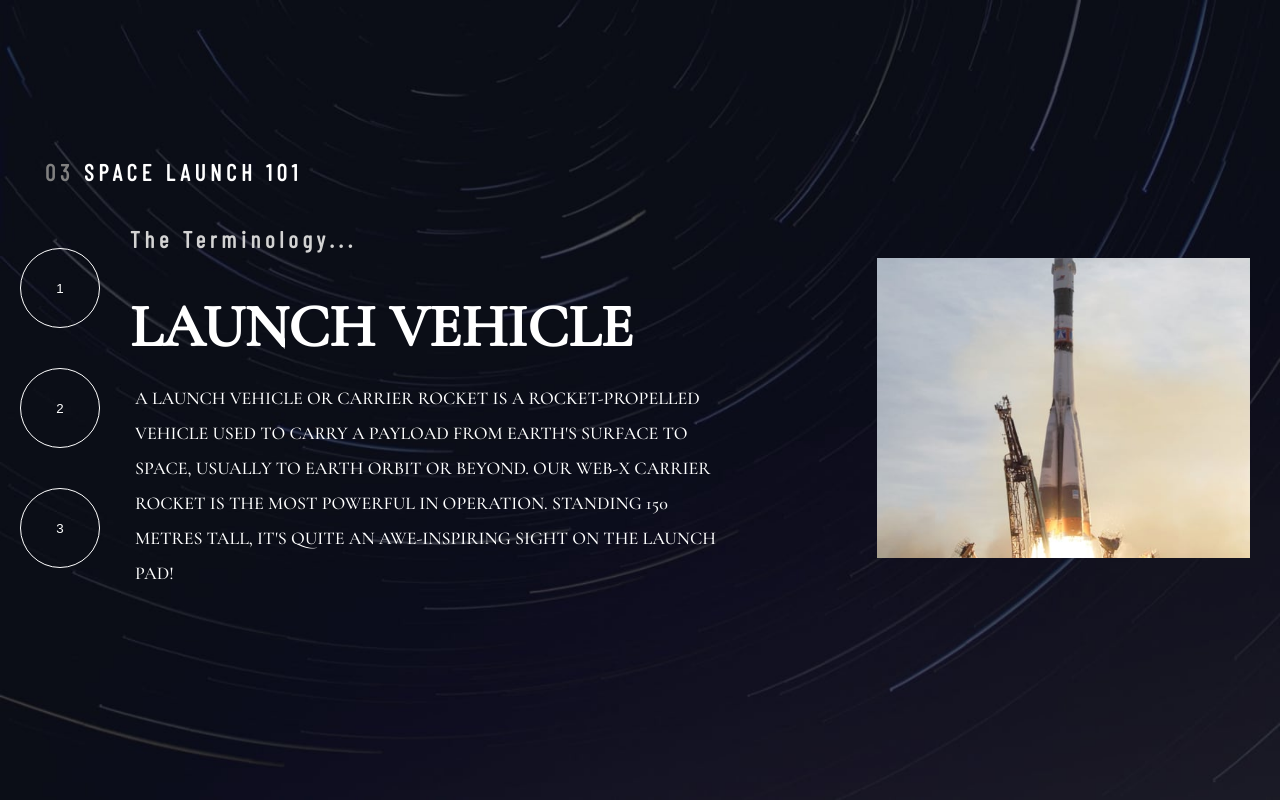
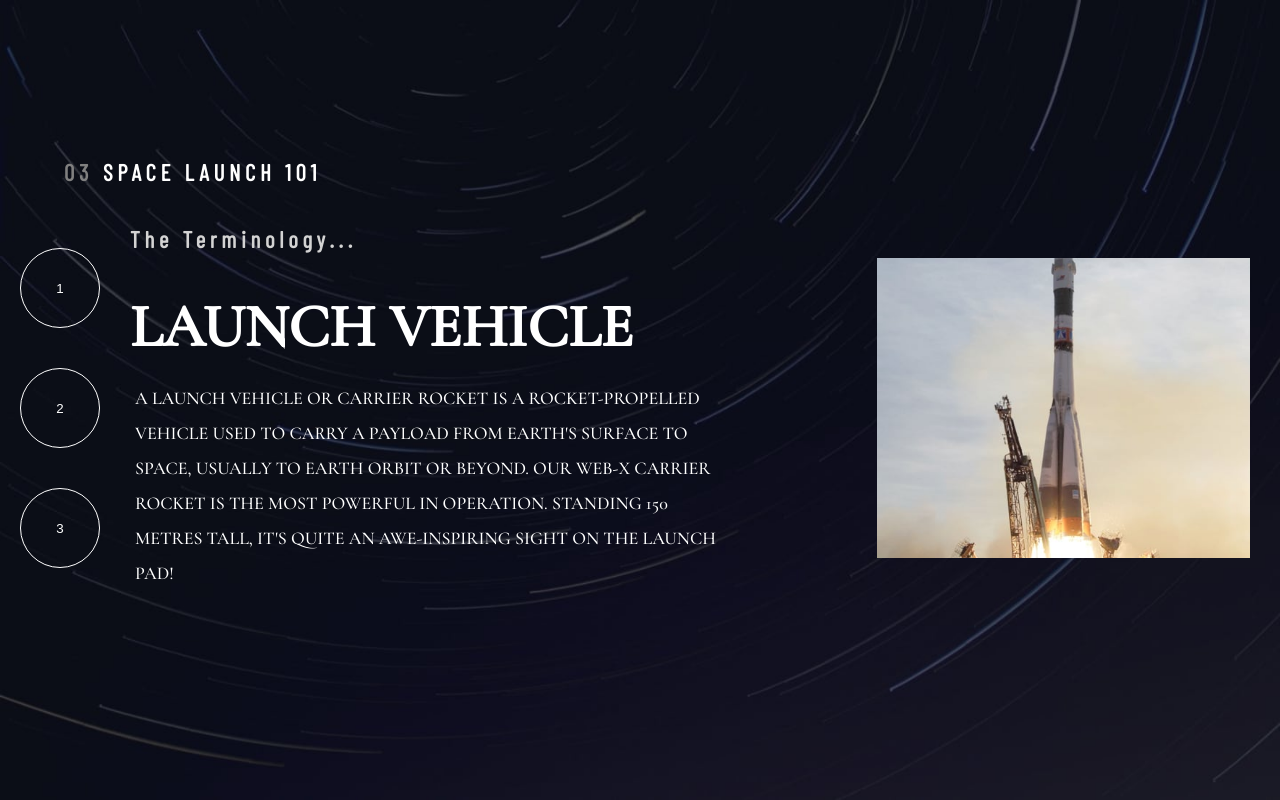
Before and after one commit to Stamwill/space-tourism, a Next.js app: page /technology in a window 1280 px wide. Built offline with nearby package versions, Linux system fonts and the light colour scheme.

Commit message:
[PageTracker] Add media query

```diff
--- a/src/blocks/PageTracker/PageTracker.module.css
+++ b/src/blocks/PageTracker/PageTracker.module.css
@@ -23,3 +23,9 @@
     justify-content: flex-start;
   }
 }
+
+@media screen and (min-width: 1200px) {
+  .root {
+    margin-left: 5%;
+  }
+}
```
